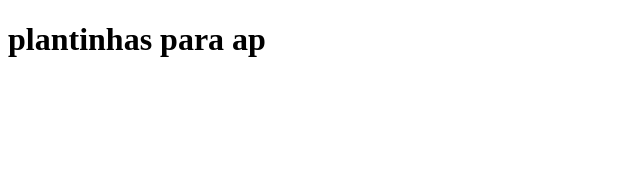
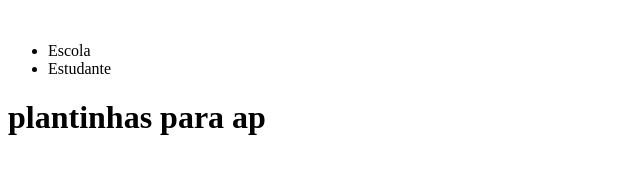
Before and after one commit to ninipew/reposit-rio, a plain HTML site: page index.html in a window 1280 px wide. Shown: the whole page, without its empty margins (0-640 px from the left). Drawn offline with Linux system fonts and the light colour scheme.

Commit message:
Add files via upload

```diff
--- a/index.html
+++ b/index.html
@@ -6,6 +6,13 @@
     <title>plantinhas para ap</title>
 </head>
 <body>
+    <header>
+        <img src="PLANTAS"alt="">
+    <ul>
+        <li>Escola</li>
+        <li>Estudante</li>
+    </ul>
+</header>
     <h1>plantinhas para ap</h1>
 </body>
 </html>
```
Also changed, not shown: image 1.png (added), image 2.png (added), image 3.png (added), image 4.png (added).
